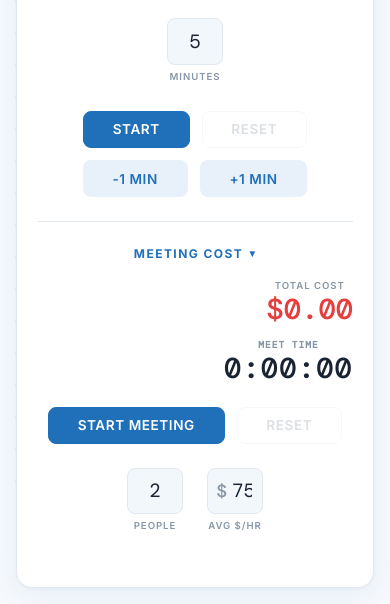
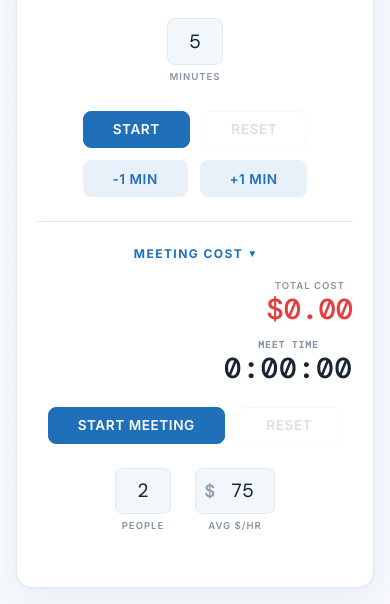
Before and after one commit to akm3/Leadering-Clock, a plain HTML site: page index.html in a window 390 px wide. Shown: the part 335-939 px from the top of the page. Drawn offline with nearby package versions, Linux system fonts and the light colour scheme.

Commit message:
Add iOS deployment guide, fix CSS for mobile scrolling and input widths

```diff
--- a/styles.css
+++ b/styles.css
@@ -34,8 +34,10 @@ body {
   min-height: 100vh;
   display: flex;
   justify-content: center;
-  align-items: center;
+  align-items: flex-start;
   position: relative;
+  overflow-y: auto;
+  -webkit-overflow-scrolling: touch;
 }
 
 /* Subtle dot grid background */
@@ -409,7 +411,7 @@ body::after {
 
 .currency-input input {
   padding-left: 1.5rem;
-  width: 6rem;
+  width: 7rem;
 }
 
 .meeting-display {
@@ -469,6 +471,10 @@ body::after {
     width: 3.5rem;
     font-size: 1.2rem;
   }
+  .currency-input input {
+    width: 5rem;
+    font-size: 1.2rem;
+  }
   .meeting-display {
     flex-direction: column;
     gap: 1rem;
```
Also changed, not shown: 1 other file.
